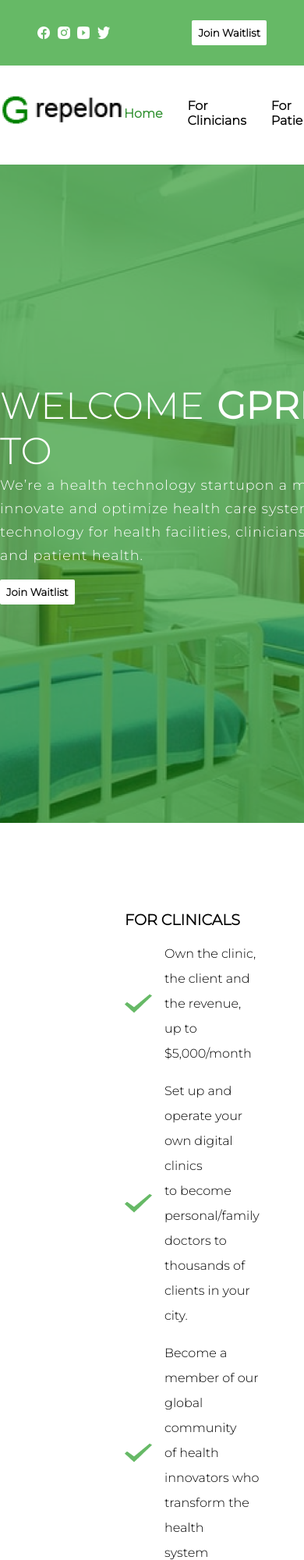
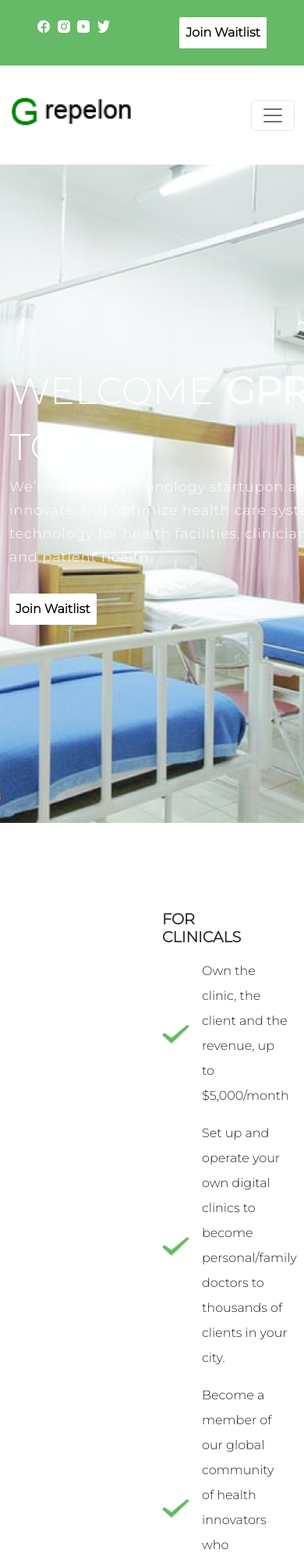
Before and after one commit to Mhira-codes/GREPELON, a website: page GREPELON/clinicals.html in a window 390 px wide. Shown: the top 2000 px of the page at 78% size. Drawn offline with nearby package versions, Linux system fonts and the light colour scheme; a web font is replaced by a local one.

Commit message:
file changed

```diff
--- a/GREPELON/clinicals.html
+++ b/GREPELON/clinicals.html
@@ -10,6 +10,7 @@
       href="https://fonts.googleapis.com/css2?family=Montserrat:wght@300&family=Nunito:wght@300;400&family=Poppins:wght@300;400;500;600;700&family=Square+Peg&family=Trirong:wght@300&display=swap"
       rel="stylesheet"
     />
+    <link href="https://cdn.jsdelivr.net/npm/bootstrap@5.2.2/dist/css/bootstrap.min.css" rel="stylesheet" integrity="sha384-Zenh87qX5JnK2Jl0vWa8Ck2rdkQ2Bzep5IDxbcnCeuOxjzrPF/et3URy9Bv1WTRi" crossorigin="anonymous">
     <script src="https://code.jquery.com/jquery-3.6.1.js" integrity="sha256-3zlB5s2uwoUzrXK3BT7AX3FyvojsraNFxCc2vC/7pNI=" crossorigin="anonymous"></script>
     <link rel="stylesheet" href="./style.css" />
     <link rel="stylesheet" href="https://unpkg.com/aos@next/dist/aos.css" />
@@ -17,37 +18,89 @@
 </head>
 <body>
           <!-- header -->
-        <div class="header-container">
+    <div
+    class="header-container d-flex flex-row justify-content-between align-items-center flex-wrap"
+  >
     <div class="social-images">
-              <ul>
-                <li><img src="./images/facebook.png" alt="" /></li>
-                <li><img src="./images/instagram.png" alt="" /></li>
-                <li><img src="./images/youtube.png" alt="" /></li>
-                <li><img src="./images/twitter.png" alt="" /></li>
+      <ul
+        class="d-flex justify-content-between align-items-center list-unstyled"
+      >
+        <li class="d-flex align-items-center flex-column">
+          <img src="./images/facebook.png" alt="" />
+          <!-- <p>facebook</p> -->
+        </li>
+        <li class="d-flex align-items-center flex-column">
+          <img src="./images/instagram.png" alt="" />
+          <!-- <p>instagram</p> -->
+        </li>
+        <li class="d-flex align-items-center flex-column">
+          <img src="./images/youtube.png" alt="" />
+          <!-- <p>youtube</p> -->
+        </li>
+
+        <li class="d-flex align-items-center flex-column">
+          <img src="./images/twitter.png" alt="" />
+          <!-- <p>twitter</p> -->
+        </li>
       </ul>
     </div>
-            <div  class="join-btn">
-              <button >Join Waitlist</button>
+    <div class="join-btn">
+      <button>
+        <a href="./join.html"> Join Waitlist </a>
+      </button>
     </div>
   </div>
   <!-- nav-bar -->
-          <nav class="nav-bar">
-            <div><a href="index.html">
+  <nav class="nav-bar navbar navbar-expand-lg" id="nav">
+    <div class="container-fluid">
+      <div class="ml-3">
+        <a href="index.html" class="navbar-brand">
           <img src="./images/logo.png" alt="" />
-            </a></div>
-            <div>
-              <ul>
-                <li><a href="index.html" id="home">Home</a></li>
-                <li><a href="./clinicals.html">For Clinicians</a></li>
-                <li><a href="./patient.html">For Patients</a></li>
-                <li><a href="./facilities.html">For Health Facilities</a></li>
+        </a>
+      </div>
+      <button
+        class="navbar-toggler"
+        type="button"
+        data-bs-toggle="collapse"
+        data-bs-target="#navbarNavAltMarkup"
+        aria-controls="navbarNavAltMarkup"
+        aria-expanded="false"
+        aria-label="Toggle navigation"
+      >
+        <span class="navbar-toggler-icon"></span>
+      </button>
+      <div class="collapse navbar-collapse links" id="navbarNavAltMarkup">
+        <ul class="sm-fs-4 navbar-nav ms-auto me-md-3">
+          <li class="sm-fs-4 nav-item">
+            <a
+              href="index.html"
+              class="nav-link active"
+              aria-current="page"
+              id="home"
+              >Home</a
+            >
+          </li>
+          <li class="sm-fs-4 nav-item">
+            <a href="./clinicals.html" class="nav-link fw-bolder"
+              >For Clinicians</a
+            >
+          </li>
+          <li class="sm-fs-4 nav-item">
+            <a href="./patient.html" class="nav-link fw-bold">For Patients</a>
+          </li>
+          <li class="sm-fs-4 nav-item">
+            <a href="./facilities.html" class="nav-link fw-bold"
+              >For Health Facilities</a
+            >
+          </li>
         </ul>
+      </div>
     </div>
   </nav>
           <!-- main -->
-          <div class="container">
-            <div class="main-header-container">
-              <div class="overlay"></div>
+          <div class="main-container">
+            <div class="main-header-container container-fluid ">
+              <!-- <div class="overlay"></div> -->
               <div
               data-aos="zoom-in"
               data-aos-duration="3000"
@@ -77,51 +130,60 @@
               </div>
             </div>
           </div>
-          <div>
+          <div class="container">
             <div
-            data-aos="fade-down"
-     data-aos-easing="linear"
-     data-aos-duration="1500"
-
-            class="c-sub-container">
+              data-aos="fade-up"
+              data-aos-anchor-placement="top-bottom"
+              data-aos-duration="3000"
+              class="c-sub-container"
+            >
+            <div class="container">
+              <div class="row">
+               <div class="col-md-7  col-sm-12 mx-4">
                 <div class="s-message" id="c-message">
-                <h4>for clinicals</h4>
+                  <h4 class="fw-bolder">for clinicals</h4>
 
                   <div class="list" id="c-lists">
-                  <div>
+                    <div class="">
                       <img src="./images/tick.png" alt="" />
                       <span
-                      >Own the clinic, the client and the revenue, <br>
+                        >Own the clinic, the client and the revenue,
                         up to $5,000/month
-                    </span>
-                  </div>
-                  <div>
-                    <img src="./images/tick.png" alt=""  />
-                    <span
-                      >Set up and operate your own digital clinics <br> to become
-                      personal/family doctors to  <br> thousands of clients in your city.
                       </span>
                     </div>
                     <div>
                       <img src="./images/tick.png" alt="" />
                       <span
-                      >Become a member of our global community <br>  of health innovators
-                      who transform the health <br> system
+                        >Set up and operate your own digital clinics
+                        to become personal/family doctors to
+                        thousands of clients in your city.
+                      </span>
+                    </div>
+                    <div>
+                      <img src="./images/tick.png" alt="" />
+                      <span
+                        >Become a member of our global community
+                        of health innovators who transform the health
+                        system
                       </span>
                     </div>
                   </div>
 
                   <div class="s-btn">
                     <button>
-                    <a href="./join.html">
-                      Join Waitlist
-                    </a>
+                      <a href="./join.html"> Join Waitlist </a>
                     </button>
                   </div>
                 </div>
+               </div>
+               <div class="col-md-4  col-sm-12 mx-2">
                 <div class="c-image">
                   <img src="./images/clinical bg.png" alt="" />
                 </div>
+               </div>
+              </div>
+            </div>
+
             </div>
           </div>
                     <!-- footer -->
@@ -163,6 +225,7 @@
         }
         )
         </script>
+        <script src="https://cdn.jsdelivr.net/npm/bootstrap@5.2.2/dist/js/bootstrap.bundle.min.js" integrity="sha384-OERcA2EqjJCMA+/3y+gxIOqMEjwtxJY7qPCqsdltbNJuaOe923+mo//f6V8Qbsw3" crossorigin="anonymous"></script>
         <script src="https://unpkg.com/aos@next/dist/aos.js"></script>
         <script>
           AOS.init();
```
Lines whose indentation alone changed are shown as unchanged.
